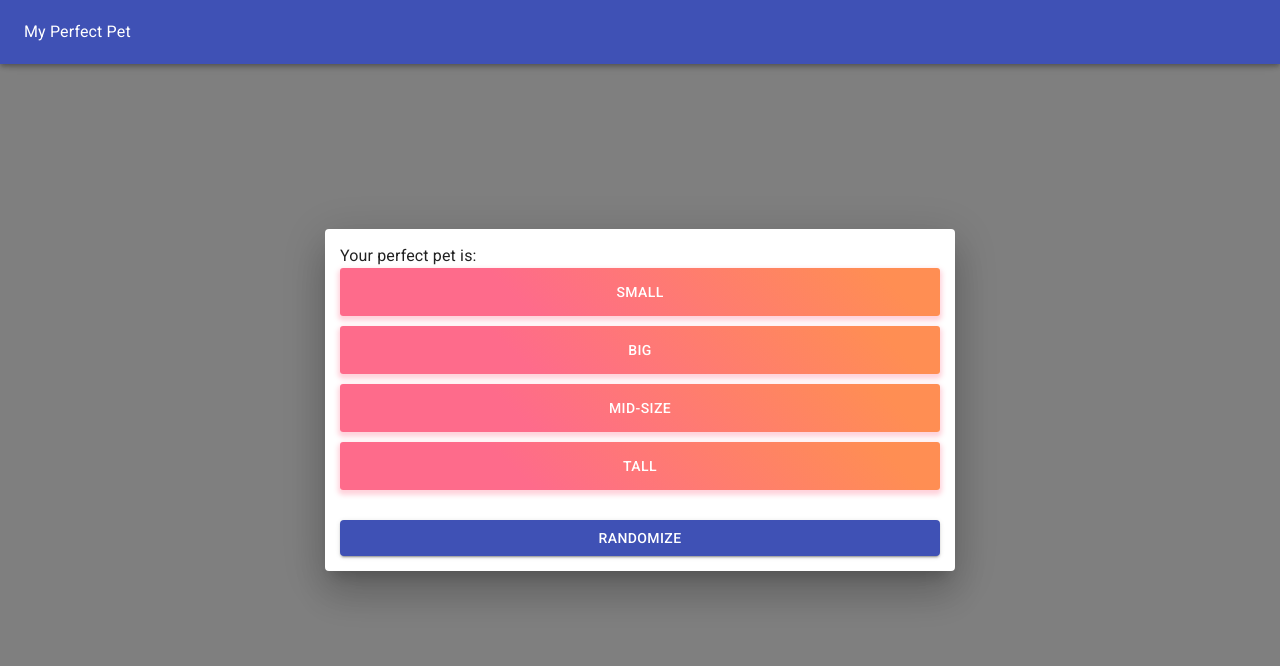
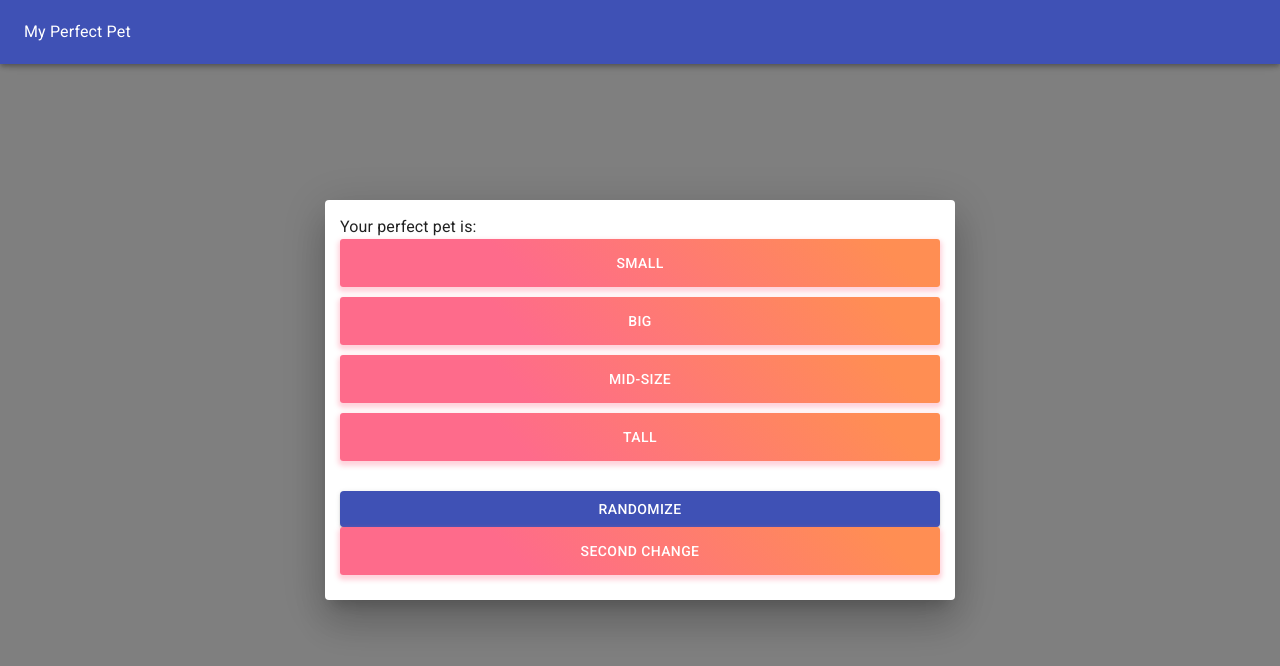
Before and after one commit to VPuljic/aperfectpet, a React (Create React App) app: page / in a window 1280 px wide. Both pictures are taken after a click on the button "NEXT". Shown: the top 666 px of the page. Built offline with nearby package versions, Linux system fonts and the light colour scheme.

Commit message:
second change

```diff
--- a/src/components/FirstQuestion.js
+++ b/src/components/FirstQuestion.js
@@ -62,6 +62,13 @@ export class FirstQuestion extends Component {
             <Button color="primary" variant="contained" onClick={randomAnswers}>
               Randomize
             </Button>
+            <MyButton
+              onClick={handleChange("firstAnswer", "tall")}
+              defaultValue={values.firstAnswer}
+              value="tall"
+            >
+              second change
+            </MyButton>
           </Dialog>
         </>
       </MuiThemeProvider>
```
